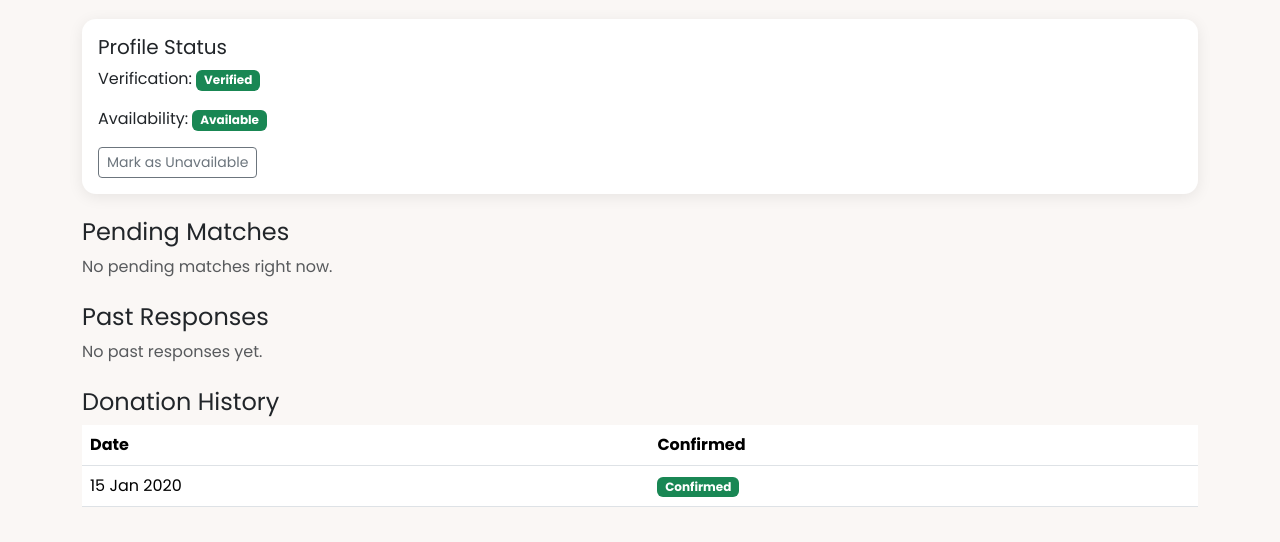
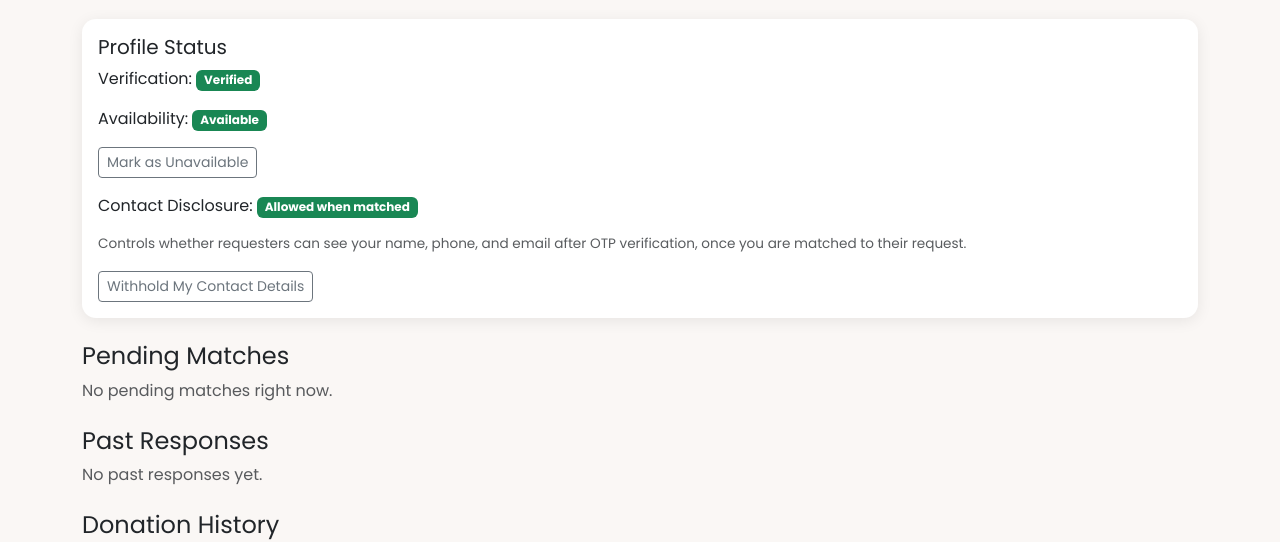
Before and after one commit to panktihalatwala/bloodconnect, a Django app: page /donors/dashboard/ in a window 1280 px wide. Shown: the part 189-731 px from the top of the page. Before the commit the page ends 696 px from the top, so only its background shows below. Run offline with Django 5.2, Linux system fonts and the light colour scheme; a user stored in the database is signed in; tables that the repository leaves empty hold one stand-in row (values such as "Sample post"); data that the repository does not hold is empty.

Commit message:
Add donor consent toggle for contact disclosure

```diff
--- a/donors/models.py
+++ b/donors/models.py
@@ -18,6 +18,7 @@ class Donor(models.Model):
     availability_status = models.BooleanField(default=True)
     last_donation_date = models.DateField(null=True, blank=True)
     is_verified = models.BooleanField(default=False)
+    consent_to_disclose = models.BooleanField(default=True)
 
     def __str__(self):
         return f"{self.name} ({self.blood_group})"
--- a/donors/urls.py
+++ b/donors/urls.py
@@ -13,4 +13,5 @@ urlpatterns = [
     path('respond/<int:match_id>/', views.respond_to_match, name='respond_to_match'),
     path('my-requests/', views.requester_dashboard, name='requester_dashboard'),
     path('toggle-availability/', views.toggle_availability, name='toggle_availability'),
+    path('toggle-consent/', views.toggle_consent, name='toggle_consent'),
 ]
--- a/donors/views.py
+++ b/donors/views.py
@@ -245,3 +245,10 @@ def toggle_availability(request):
     donor.availability_status = not donor.availability_status
     donor.save()
     return redirect('donor_dashboard')
+
+@role_required('donor')
+def toggle_consent(request):
+    donor = get_object_or_404(Donor, user=request.user)
+    donor.consent_to_disclose = not donor.consent_to_disclose
+    donor.save()
+    return redirect('donor_dashboard')
--- a/templates/donors/donor_dashboard.html
+++ b/templates/donors/donor_dashboard.html
@@ -22,12 +22,31 @@
                 <span class="badge bg-secondary">Unavailable</span>
             {% endif %}
         </p>
-        <form method="POST" action="{% url 'toggle_availability' %}">
+        <form method="POST" action="{% url 'toggle_availability' %}" class="mb-3">
             {% csrf_token %}
             {% if donor.availability_status %}
                 <button type="submit" class="btn btn-sm btn-outline-secondary">Mark as Unavailable</button>
             {% else %}
                 <button type="submit" class="btn btn-sm btn-outline-success">Mark as Available</button>
+            {% endif %}
+        </form>
+        <p class="card-text">
+            Contact Disclosure:
+            {% if donor.consent_to_disclose %}
+                <span class="badge bg-success">Allowed when matched</span>
+            {% else %}
+                <span class="badge bg-secondary">Withheld</span>
+            {% endif %}
+        </p>
+        <p class="text-muted" style="font-size: 0.85rem;">
+            Controls whether requesters can see your name, phone, and email after OTP verification, once you are matched to their request.
+        </p>
+        <form method="POST" action="{% url 'toggle_consent' %}">
+            {% csrf_token %}
+            {% if donor.consent_to_disclose %}
+                <button type="submit" class="btn btn-sm btn-outline-secondary">Withhold My Contact Details</button>
+            {% else %}
+                <button type="submit" class="btn btn-sm btn-outline-success">Allow My Contact Details to Be Shown</button>
             {% endif %}
         </form>
     </div>
```
Also changed, not shown: templates/donors/results.html (+11 -5 lines), donors/migrations/0006_donor_consent_to_disclose.py (added).
